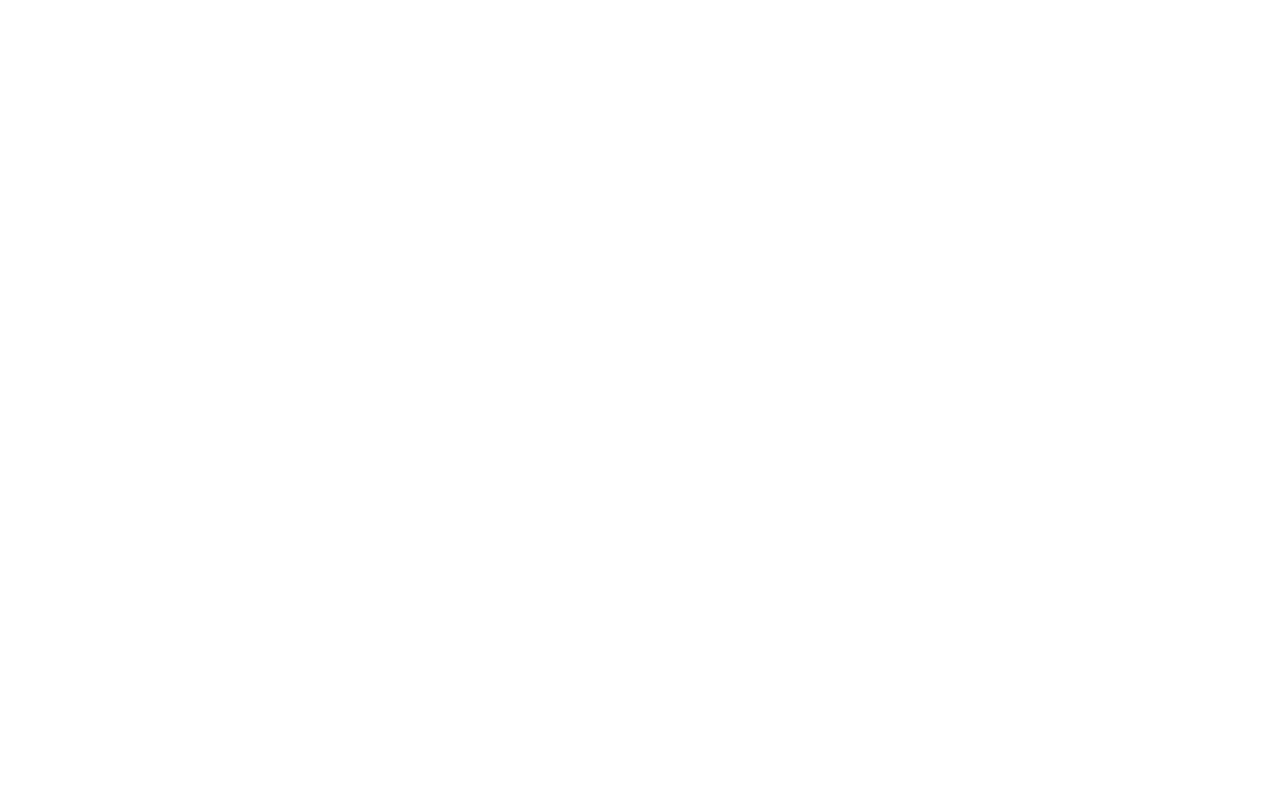
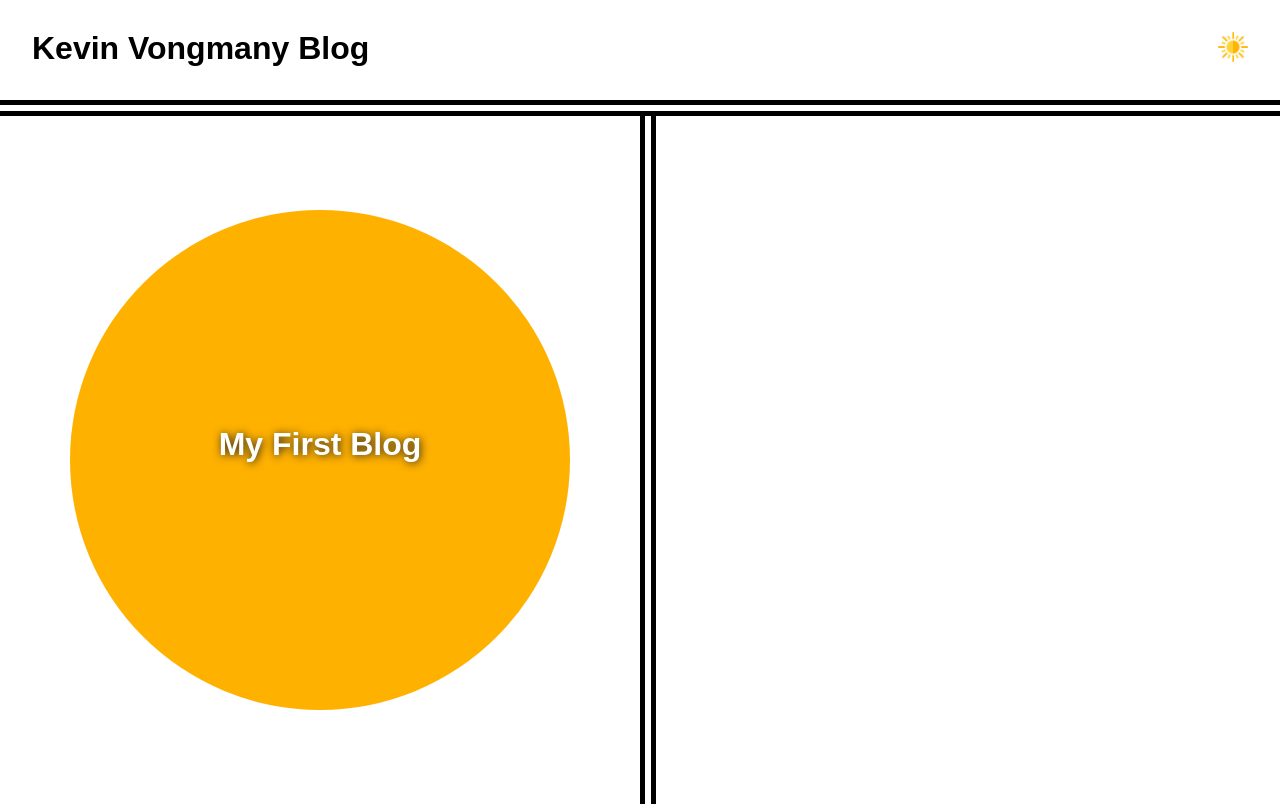
Before and after one commit to kevinvongmany/personal-blog-page, a plain HTML site: page index.html in a window 1280 px wide. Drawn offline with Linux system fonts and the light colour scheme.

Commit message:
Added additional assets for dark/light mode buttons and added main sections

```diff
--- a/assets/css/blog.css
+++ b/assets/css/blog.css
@@ -79,6 +79,7 @@ ul {
   color: var(--dark);
 }
 
+
 /*
   IDs
 */
--- a/assets/css/styles.css
+++ b/assets/css/styles.css
@@ -71,11 +71,14 @@ ul {
 /*
   Tags
 */
-header {
+header,
+.header-buttons {
   display: flex;
   flex-flow: row wrap;
   justify-content: space-between;
 }
+
+
 
 header,
 footer {
@@ -93,6 +96,7 @@ main {
 /*
   Classes
 */
+
 .dark header,
 .dark footer {
   background-color: var(--dark);
@@ -106,6 +110,10 @@ main {
   border-top: solid .5rem var(--disabled);
 }
 
+.dark .border-bottom {
+  border-bottom: solid .5rem var(--light);
+}
+
 .light header,
 .light footer {
   background-color: var(--light);
@@ -117,6 +125,53 @@ main {
   color: var(--dark);
 }
 
+.header-buttons {
+  justify-content: space-between;
+}
+
+
+.light .border-bottom {
+  border-bottom: solid .5rem var(--dark);
+}
+
+.circle {
+  display: flex;
+  justify-content: center;
+  align-items: center;
+  text-align: center;
+  background-color: var(--circle-color);
+  color: var(--light);
+  text-shadow: 1px 1px .5rem var(--dark-accent);
+  border-radius: 50%;
+  width: 200px;
+  height: 200px;
+}
+
+.circle h2{
+  font-size: 0.8rem;
+
+}
+@media screen and (min-width: 768px) {
+  .circle {
+    width: 300px;
+    height: 300px;
+  }
+  .circle h2{
+    font-size: 1.2rem;
+
+  }
+}
+@media screen and (min-width: 1280px) {
+  .circle {
+    width: 500px;
+    height: 500px;
+  }
+  .circle h2{
+    font-size: 2rem;
+
+  }
+
+}
 /*
   IDs
 */
@@ -129,3 +184,10 @@ main {
   cursor: pointer;
   text-shadow: 0px 0px .5rem var(--light-accent);
 }
+
+#landing-image {
+  border-left: 0;
+  flex-flow: row wrap;
+  align-content: center;
+  justify-content: center;
+}
--- a/index.html
+++ b/index.html
@@ -14,5 +14,25 @@
   </head>
 <body>
   <!-- TODO: Create landing page elements -->
+   <header>
+    <h1>Kevin Vongmany Blog</h1>
+    <div class="header-buttons">
+      <button id="toggle">
+        <img src="./assets/images/sun.png" width="30px" alt="light mode icon" />
+        <!-- <img src="./assets/images/moon.png" width="30px" alt="dark mode icon" /> -->
+      </button>
+    </div>
+   </header>
+
+   <main>
+    <section id="landing-image">
+      <div class="circle">
+        <h2>My First Blog</h2>
+      </div>
+    </section>
+    <section>
+
+    </section>
+   </main>
 </body>
 </html>
```
Also changed, not shown: blog.html (+9 -1 lines), assets/images/moon.png (added), assets/images/sun.png (added).
